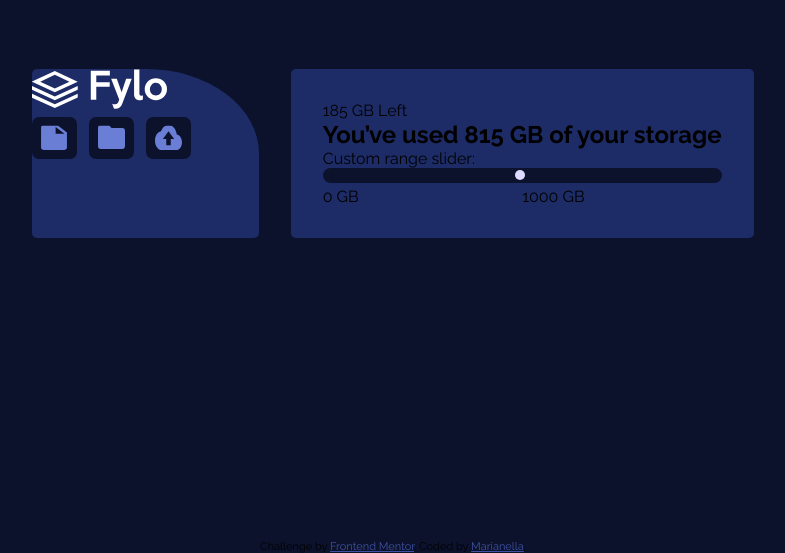
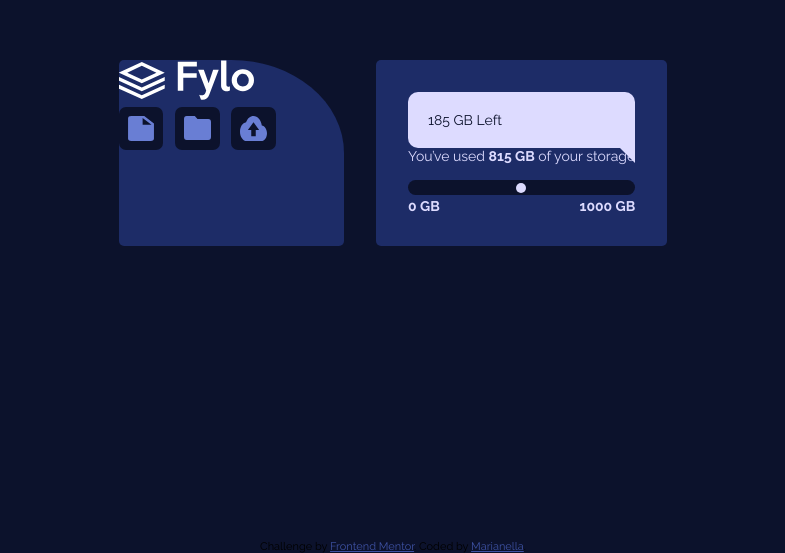
Before and after one commit to Marianellag1/Fylo-data-fishstick, a plain HTML site: page index.html in a window 1280 px wide. Shown: the part 247-800 px from the top of the page, without its empty margins (247-1032 px from the left). Drawn offline with Linux system fonts and the light colour scheme.

Commit message:
got message with arrow down, saving progress.

```diff
--- a/css/style.css
+++ b/css/style.css
@@ -36,6 +36,7 @@ body {
     align-items: center;
     background-color: var(--very);
     font-family: 'Raleway', sans-serif;
+    font-size: 14px;
     /* background: url(../images/bg-desktop.png) no-repeat; */
 }
 
@@ -52,6 +53,63 @@ main {
     border-bottom-left-radius: 5px;
     margin-right: 2rem;
     z-index: 1;
+}
+
+.box h1,
+.gigabites p {
+    color: var(--pale);
+}
+
+.box h1 {
+    font-weight: 400;
+    font-size: 14px;
+    padding-bottom: 1rem;
+}
+
+/* .arrow-bottom:after {
+    content: " ";
+    position: absolute;
+    right: 30px;
+    bottom: -15px;
+    border-top: 15px solid black;
+    border-right: 15px solid transparent;
+    border-left: 15px solid transparent;
+    border-bottom: none;
+  } */
+
+.square {
+    background-color: var(--pale);
+    color: var(--very);
+    padding: 20px;
+    position: relative;
+}
+
+.square.arrow-bottom {
+    /* margin-top: 40px; */
+    border-top-left-radius: 10px;
+    border-top-right-radius: 10px;
+    border-bottom-left-radius: 10px;
+}
+
+.square.arrow-bottom:after {
+    content: " ";
+    position: absolute;
+    right: 0;
+    bottom: -15px;
+    border-top: 15px solid var(--pale);
+    /* border-right: 15px solid transparent; */
+    border-left: 15px solid transparent;
+    /* border-bottom: none; */
+}
+
+#fifteen,
+#zero,
+#thousand {
+    font-weight: 700;
+}
+
+#thousand {
+    text-align: end;
 }
 
 #document,
--- a/index.html
+++ b/index.html
@@ -32,10 +32,11 @@
     </figure> -->
 
     <section class="box">
-      <p id="one">185 <span id="left">GB Left </span></p>
-      <h1>You’ve used 815 GB of your storage</h1>
+      <div class="square arrow-bottom">
+        <p id="one">185 <span id="left">GB Left </span></p>
+      </div>
+      <h1>You’ve used <span id="fifteen">815 GB</span> of your storage</h1>
       <div class="slidecontainer">
-        <p>Custom range slider:</p>
         <input type="range" min="1" max="100" value="50" class="slider" id="myRange">
       </div>
       <div class="gigabites">
```
